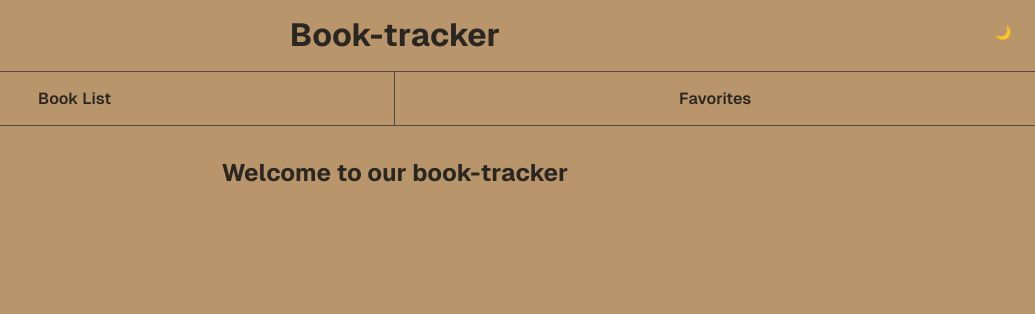
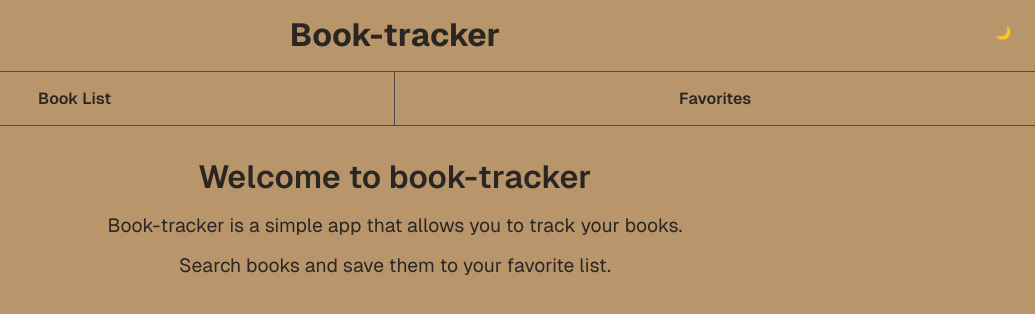
Before and after one commit to Hasket510/book-tracker, a Next.js app: page / in a window 1280 px wide. Shown: the top 314 px of the page, without its empty margins (245-1280 px from the left). Built offline with nearby package versions, Linux system fonts and the light colour scheme.

Commit message:
feat: expand home page

```diff
--- a/src/app/favorites/FavoritesView/FavoritesView.module.scss
+++ b/src/app/favorites/FavoritesView/FavoritesView.module.scss
@@ -14,7 +14,6 @@
 	align-items: flex-start;
 	gap: 0.75rem;
 	max-width: 28rem;
-	padding: 2rem 0;
 }
 
 .emptyTitle {
--- a/src/app/page.module.scss
+++ b/src/app/page.module.scss
@@ -1,4 +1,21 @@
 .main {
 	padding: 1rem 2rem;
 	text-align: center;
+
+	.section {
+		display: flex;
+		flex-direction: column;
+		align-items: center;
+		justify-content: center;
+		gap: 1rem;
+	}
+
+	.title {
+		font-size: 2rem;
+		font-weight: 600;
+	}
+
+	.description {
+		font-size: 1.2rem;
+	}
 }
--- a/src/app/page.tsx
+++ b/src/app/page.tsx
@@ -2,10 +2,16 @@ import styles from './page.module.scss'
 
 export default function Home() {
 	return (
-		<div className={styles.page}>
-			<main className={styles.main}>
-				<h2>Welcome to our book-tracker</h2>
-			</main>
-		</div>
+		<main className={styles.main}>
+			<section className={styles.section}>
+				<h1 className={styles.title}>Welcome to book-tracker</h1>
+				<p className={styles.description}>
+					Book-tracker is a simple app that allows you to track your books.
+				</p>
+				<p className={styles.description}>
+					Search books and save them to your favorite list.
+				</p>
+			</section>
+		</main>
 	)
 }
```
